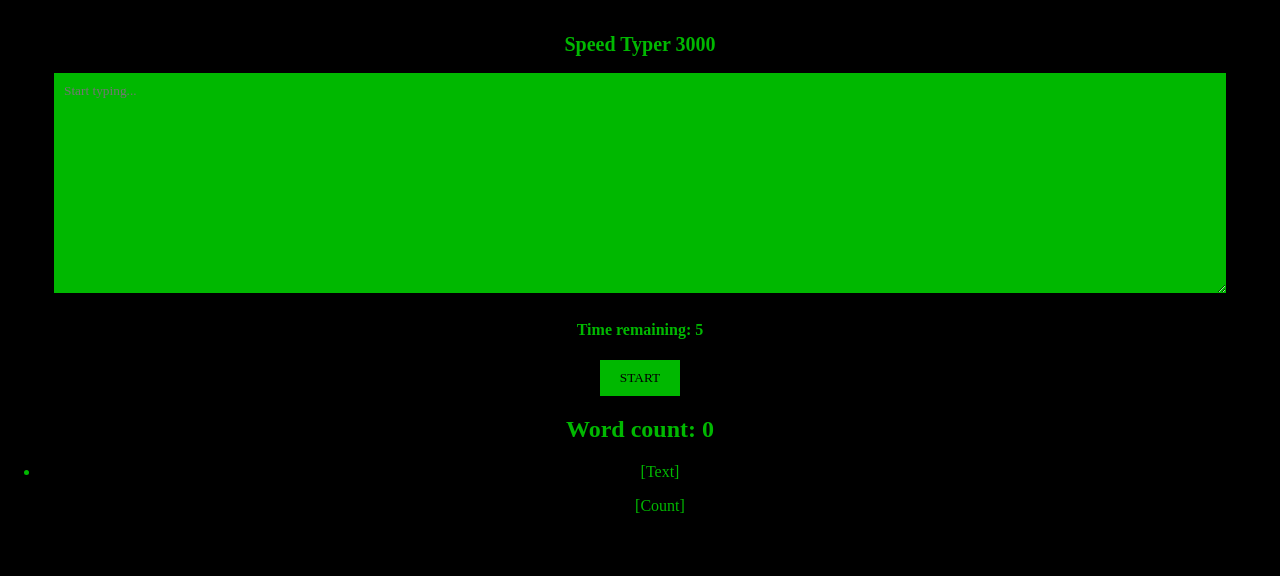
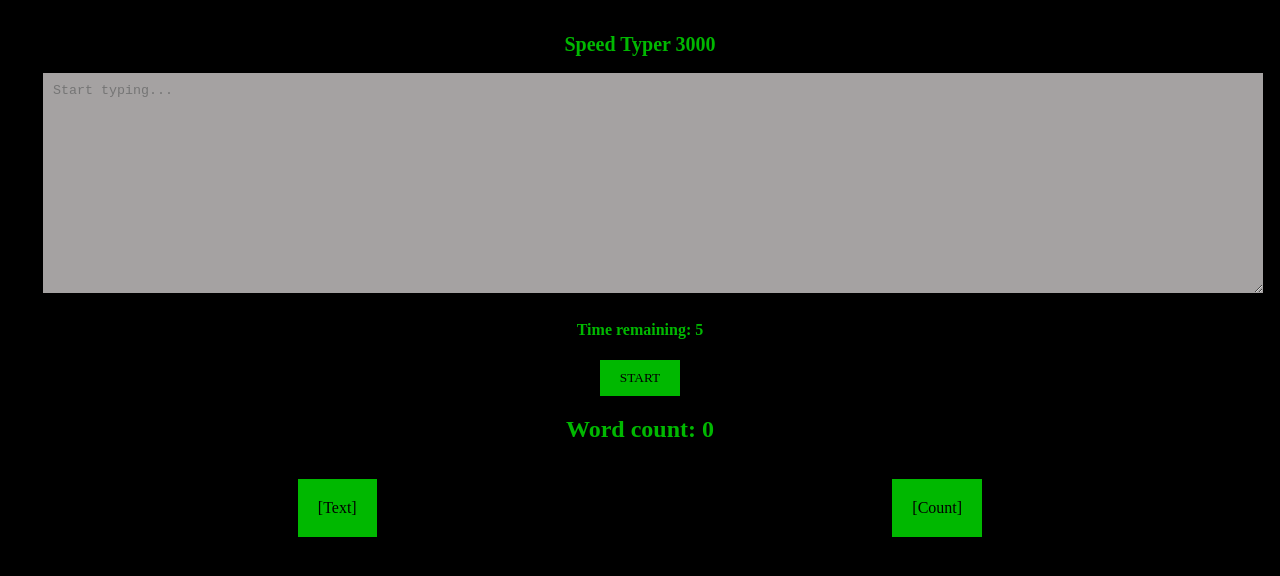
Before and after one commit to AP2610/react-speed-typer, a React (Create React App) app: page / in a window 1280 px wide. Shown: the top 576 px of the page. Built offline with nearby package versions, Linux system fonts and the light colour scheme.

Commit message:
Adjust styling and add disabled state

```diff
--- a/src/scss/App.scss
+++ b/src/scss/App.scss
@@ -1,12 +1,25 @@
+$green: #00b800;
+
+.container {
+	max-width: 1200px;
+	margin: 0 auto;
+
 	button {
 		font-family: "Press Start 2P", cursive;
 		display: block;
 		margin: 0 auto;
 		border: none;
 		background: #a80020;
-	background: #00b800;
+		background: $green;
 		padding: 10px 20px;
         text-transform: uppercase;
+        cursor: pointer;
+
+        &:disabled {
+            background: #a5a2a2;
+            color: #000;
+            cursor: not-allowed;
+        }
 	}
 
 	h1 {
@@ -15,12 +28,36 @@ h1 {
 	}
 
 	textarea {
-	font-family: "Press Start 2P", cursive;
 		border: 3px solid black;
-	width: 90%;
+		width: 100%;
 		margin: 0 auto;
 		outline: none;
 		height: 200px;
-	background: #00b800;
+		background: $green;
         padding: 10px;
+
+        &:disabled {
+            background: #a5a2a2;
         }
+	}
+
+	ul {
+		list-style: none;
+		margin: 0;
+		padding: 0;
+		width: 100%;
+
+		li:first-child {
+			p {
+				background: $green;
+				padding: 20px;
+				color: #000;
+			}
+		}
+
+		li {
+			display: flex;
+			justify-content: space-around;
+		}
+	}
+}
```
Lines whose indentation alone changed are shown as unchanged.
